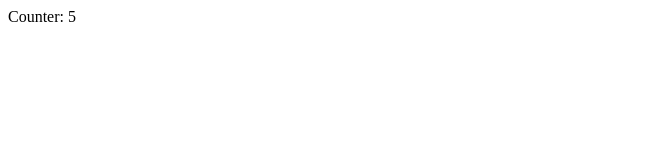
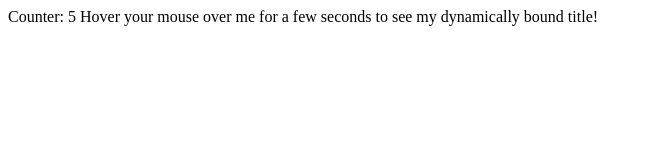
Before and after one commit to haxordx/getting-started-with-vue, a plain HTML site: page index.html in a window 1280 px wide. Shown: the whole page, without its empty margins (0-652 px from the left). Drawn offline with nearby package versions, Linux system fonts and the light colour scheme.

Commit message:
Paircast - https://app.paircast.io/c/1Nkof9GVR/520083

```diff
--- a/index.html
+++ b/index.html
@@ -10,6 +10,12 @@
 
     <div id="counter">
         Counter: {{ number }}
+
+        <span v-bind:title="message">
+            Hover your mouse over me for a few seconds to see my dynamically bound
+            title!
+        </span>
+
     </div>
 
     <script src="https://unpkg.com/vue@next"></script>
```
